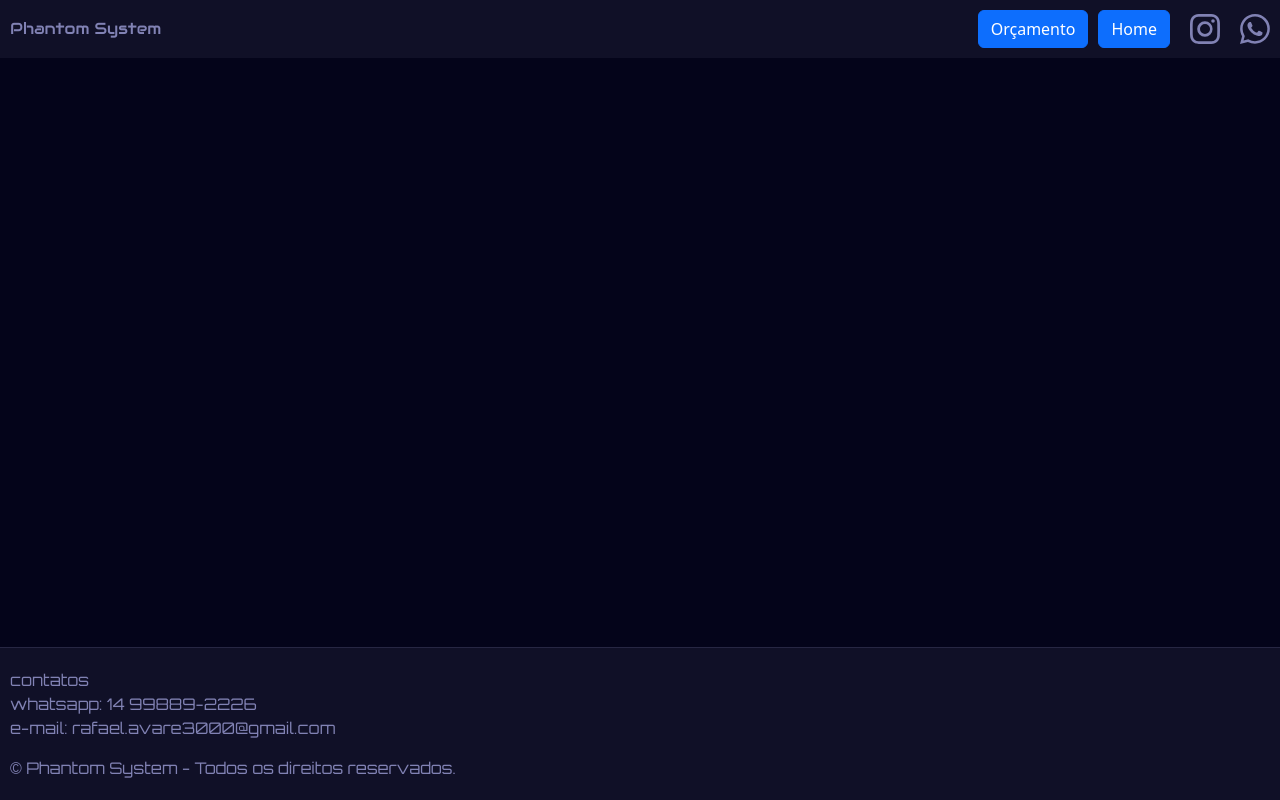
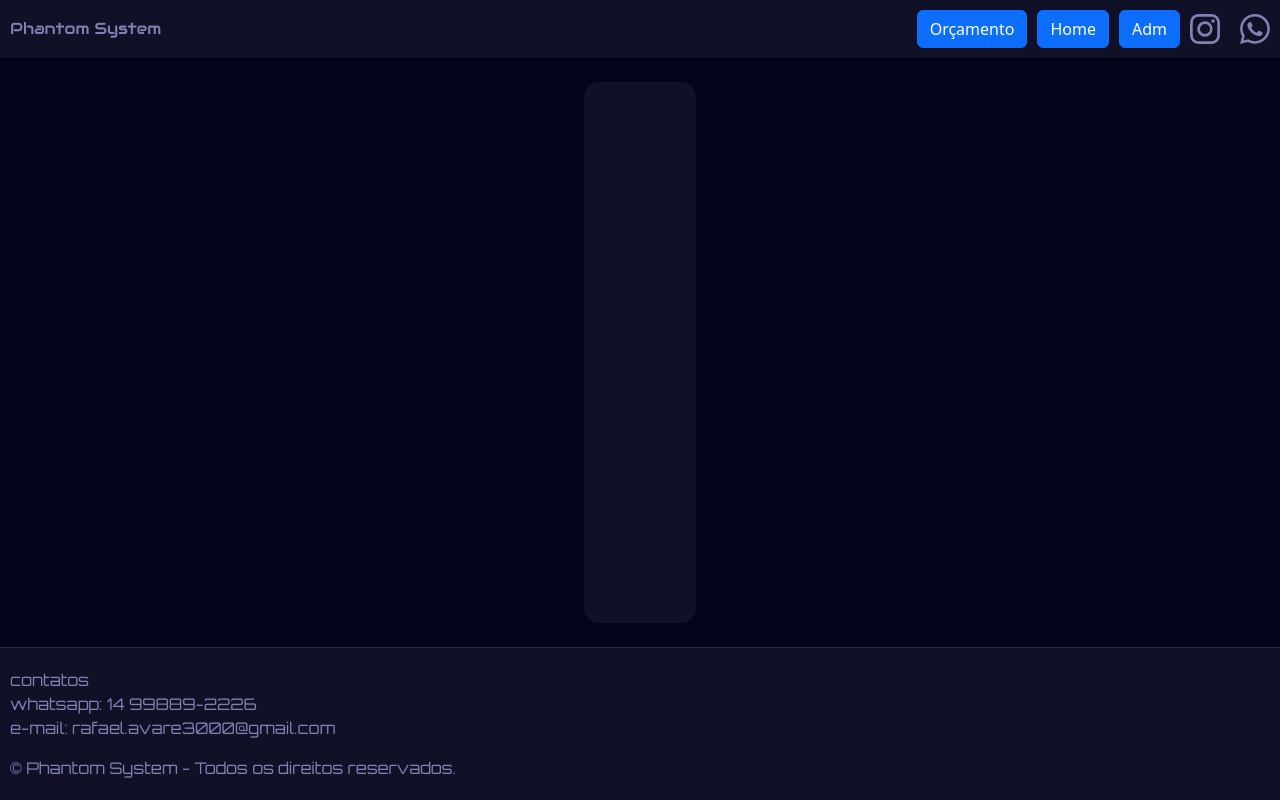
Before and after one commit to rafael101003/PhantomSystem, a React (Vite) app in the folder my-react-app/: page /Adm in a window 1280 px wide. Built offline with nearby package versions, Linux system fonts and the light colour scheme.

Commit message:
Add Administrador page and link; update BotaoWhatsApp message format; adjust ListaOrcamento layout; refactor Container width

```diff
--- a/my-react-app/src/App.jsx
+++ b/my-react-app/src/App.jsx
@@ -6,6 +6,7 @@ import logo from './assets/logo.png';
 import Container from './containments/container';
 import Footer from './components/footer.jsx';
 import Orcamento from './pages/Orcamento.jsx';
+import Administrador from './pages/administrador.jsx'
 
 // Informações da loja
 const loja = {
@@ -70,6 +71,10 @@ function App() {
           Home
         </Link>
 
+        <Link to="/Administrador" id='Adm' className='btn btn-primary'>
+          Adm
+        </Link>
+
         {/* Ícones das Redes Sociais */}
         <div>
           <a href="https://www.instagram.com/" className='link'>
@@ -95,7 +100,8 @@ function App() {
       <main className='flex-grow-1 '>
         <Routes>
           <Route exact path="/" element={<Home />} />
-          <Route exact path="/Orcamento" element={<Orcamento/>} />
+          <Route exact path="/Orcamento" element={<Orcamento />} />
+          <Route exact path="/Adm" element={<Administrador />} />
         </Routes>
       </main>
 
--- a/my-react-app/src/components/botaoWhatsapp.jsx
+++ b/my-react-app/src/components/botaoWhatsapp.jsx
@@ -12,7 +12,7 @@ function BotaoWhatsApp({selecionados = [], total=0}){
         .join('\n');
 
         const mensagemMontada =
-        `*Olá, quero solicitar um orçamento destes serviços\n\n` +
+        `*Olá, quero solicitar um orçamento destes serviços*\n\n` +
         `${itensSelecionados}\n\n` +
         `*Total estimado:* R$ ${total.toFixed(2)}`
 
--- a/my-react-app/src/components/listaOrcamento.jsx
+++ b/my-react-app/src/components/listaOrcamento.jsx
@@ -34,7 +34,7 @@ function ListaOrcamento() {
         <div className="row justify-content-center align-items-start g-4 mt-2">
 
             {/* Coluna da Esquerda: Lista de Serviços */}
-            <div className="col-12 col-md-7 col-lg-7">
+            <div className="col-12 col-md-7 ">
                 <ul className="list-group">
                     {SERVICOS.map(service => {
                         const isSelecionado = selecionado.includes(service.id);
@@ -51,7 +51,7 @@ function ListaOrcamento() {
                     })}
                 </ul>
             </div>
-            <div className="col-12 col-md-5 col-lg-4">
+            <div className="col-12 col-md-5 ">
                 <div id="totalContainer">
                     <h4 className="card-title text-center mb-3">Resumo do Orçamento</h4>
                     <h3 className="text-center text-success fw-bold">Total: R$ {total.toFixed(2)}</h3>
--- a/my-react-app/src/containments/container.jsx
+++ b/my-react-app/src/containments/container.jsx
@@ -2,7 +2,7 @@ import "./container.css"
 
 function Container({children, titulo}) {
   return(
-      <div className="container d-flex flex-column mb-4 mt-4 w-100 p-5">
+      <div className="container d-flex flex-column mb-4 mt-4 w-auto p-5">
 
       {/* Exemplo: Se passar a prop 'titulo', renderiza um cabeçalho fixo */}
       {titulo && (<h3 className="card-title text-center p-2">{titulo}</h3>)}
--- a/my-react-app/src/pages/Orcamento.css
+++ b/my-react-app/src/pages/Orcamento.css
@@ -1,4 +1,5 @@
 .principal{
     display: flex;
     background-color: var(--color-bg);
+    width: 100vh;
 }
--- /dev/null
+++ b/my-react-app/src/pages/administrador.jsx
@@ -0,0 +1,11 @@
+import Container from "../containments/container";
+
+function Administrador(){
+    return(
+        <>
+            <Container />
+        </>
+    )
+}
+
+export default Administrador;
```
